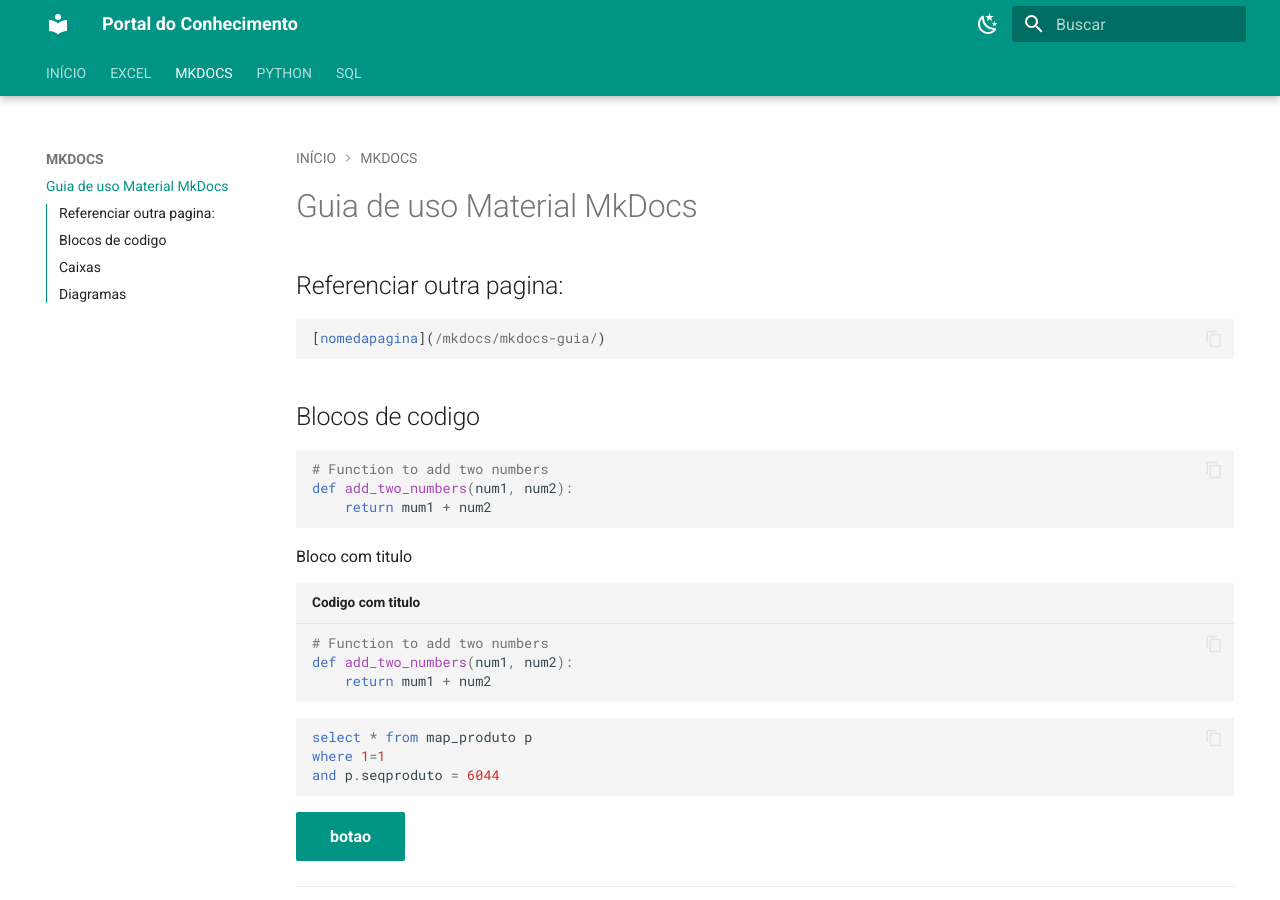
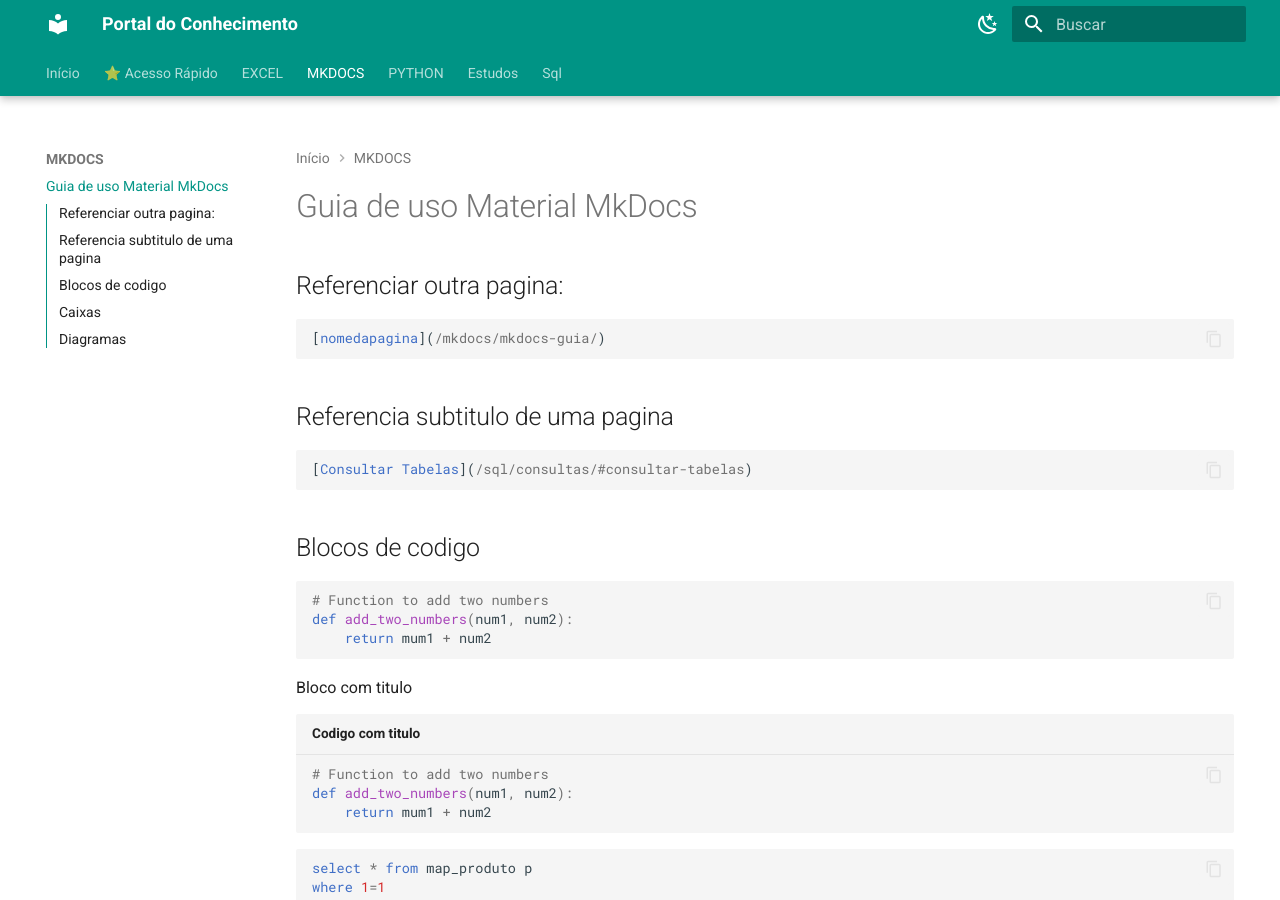
Before and after one commit to ElvisAmorim/base-conhecimento, an MkDocs documentation site: the page built from docs/MKDOCS/guia.md, in a window 1280 px wide and 900 px high. Built offline with MkDocs 1.6.1 and Material for MkDocs 9.7.7, drawn with Linux system fonts in a browser that asks for light colours.

Commit message:
nova estrutura tab, acesso rapido e aprendizado

````diff
--- a/docs/MKDOCS/guia.md
+++ b/docs/MKDOCS/guia.md
@@ -3,6 +3,10 @@
 ## Referenciar outra pagina:
 ```md
 [nomedapagina](/mkdocs/mkdocs-guia/)
+```
+## Referencia subtitulo de uma pagina
+```md
+[Consultar Tabelas](/sql/consultas/#consultar-tabelas)
 ```
 
 ## Blocos de codigo
--- a/mkdocs.yml
+++ b/mkdocs.yml
@@ -53,6 +53,11 @@ markdown_extensions:
   - pymdownx.details
   - attr_list
   - pymdownx.keys
+  - pymdownx.superfences
+  - pymdownx.tabbed:
+      alternate_style: true
+      combine_header_slug: true
+  # - tables
 
 # nav:
 #   - Início: index.md
````
Also changed, not shown: docs/atalhos.md (added, +20 -0 lines), docs/index.md (+1 -1 lines), docs/estudos/python.md (added), docs/estudos/sql.md (added), docs/sql/consultas.md (renamed from docs/SQL/guia.md).
